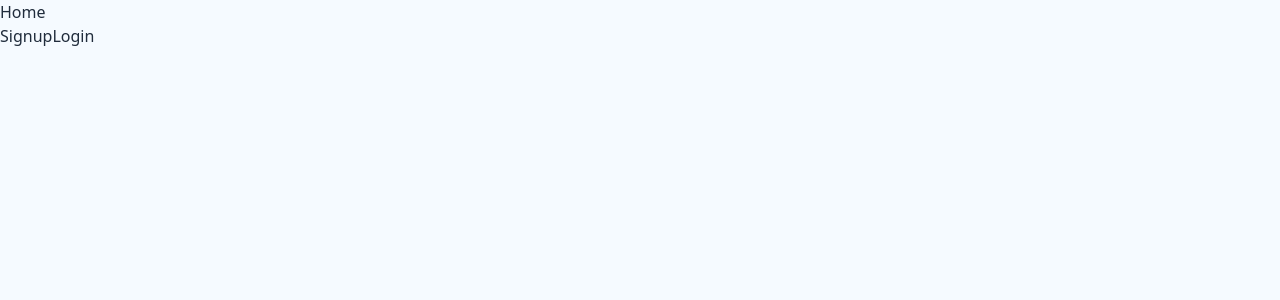
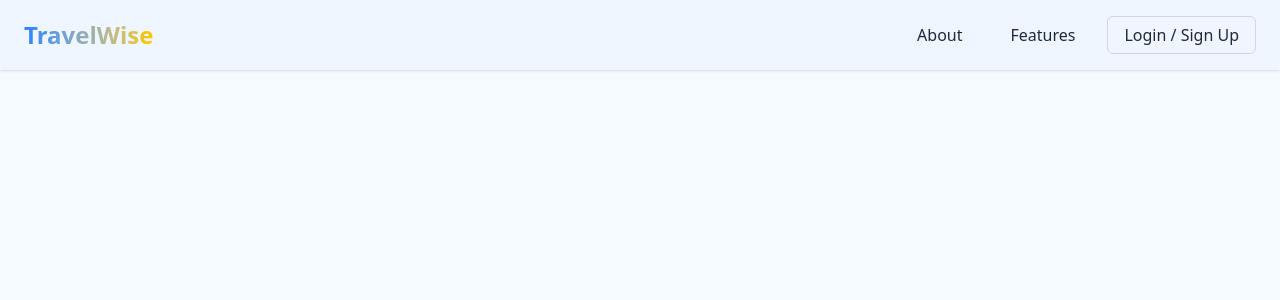
Before and after one commit to ProgramadoresSemPatria/HB02-2025_DISCIPLES-OF-SOHAM-PAREKH, a React (Vite) app in the folder frontend/: page / in a window 1280 px wide. Shown: the top 300 px of the page. Built offline with nearby package versions, Linux system fonts and the light colour scheme; no server answers.

Commit message:
feat: adding mobile mode to header

```diff
--- a/frontend/src/components/Header.tsx
+++ b/frontend/src/components/Header.tsx
@@ -1,35 +1,61 @@
+import { useState } from "react";
 import { Link } from "react-router-dom";
+import { MobileMenu } from "./MobileMenu";
+import { TfiClose, TfiAlignLeft } from "react-icons/tfi";
 
 const Header = () => {
+  const [navOpen, setNavOpen] = useState(false);
+
+  const toggleNav = () => setNavOpen((prev) => !prev);
+  const closeNav = () => setNavOpen(false);
+
   return (
+    <>
       <header className="flex justify-between items-center px-6 py-4 bg-blue-50 shadow-sm">
         <div className="flex items-center space-x-2">
           {/* O bg-clip-text recorta o fundo para q ele fique no formato */}
-        <h1 className="text-transparent bg-clip-text bg-gradient-to-r from-blue-500 to-yellow-400 text-2xl font-bold">
+          <h1
+            className="text-transparent bg-clip-text bg-gradient-to-r from-blue-500 to-yellow-400 text-2xl font-bold"
+            onClick={closeNav}
+          >
             TravelWise
           </h1>
         </div>
-      <nav className="flex items-center space-x-4">
+        <nav className="hidden md:flex items-center space-x-4">
           <Link
             to="/?????"
             className="text-gray-800 font-medium px-4 py-1.5 rounded-md hover:bg-yellow-500 transition ease-in-out"
+            onClick={closeNav}
           >
             About
           </Link>
           <Link
             to="/???"
             className="text-gray-800 font-medium px-4 py-1.5 rounded-md hover:bg-yellow-500 transition ease-in-out"
+            onClick={closeNav}
           >
             Features
           </Link>
           <Link
             to="/authenticate"
             className="border border-gray-300 px-4 py-1.5 rounded-md text-gray-800 hover:bg-yellow-500 transition"
+            onClick={closeNav}
           >
             Login / Sign Up
           </Link>
         </nav>
+
+        <button
+          onClick={toggleNav}
+          className="md:hidden text-gray-800 focus:outline-none"
+          aria-label="Toggle menu"
+        >
+          {navOpen ? <TfiClose size={28} /> : <TfiAlignLeft size={28} />}
+        </button>
       </header>
+
+      <MobileMenu navOpen={navOpen} closeNav={closeNav} />
+    </>
   );
 };
 
--- /dev/null
+++ b/frontend/src/components/MobileMenu.tsx
@@ -0,0 +1,49 @@
+import { Link } from "react-router-dom";
+
+interface MobileMenuProps {
+  navOpen: boolean;
+  closeNav: () => void;
+}
+
+export function MobileMenu({ navOpen, closeNav }: MobileMenuProps) {
+  return (
+    <>
+      {navOpen && (
+        <div
+          onClick={closeNav}
+          className="fixed inset-0 bg-black/50 z-20 transition-opacity duration-300 md:hidden"
+          style={{ opacity: navOpen ? 1 : 0 }}
+        />
+      )}
+      <div
+        className={`fixed top-0 left-0 w-3/5 max-w-xs h-full bg-white shadow-xl z-30 transition-transform duration-300 ease-in-out transform md:hidden ${
+          navOpen ? "translate-x-0" : "-translate-x-full"
+        }`}
+      >
+        <nav className="flex flex-col p-6 mt-20 space-y-6">
+          <Link
+            to="/about"
+            className="text-gray-800 font-medium text-lg"
+            onClick={closeNav}
+          >
+            About
+          </Link>
+          <Link
+            to="/features"
+            className="text-gray-800 font-medium text-lg"
+            onClick={closeNav}
+          >
+            Features
+          </Link>
+          <Link
+            to="/authenticate"
+            className="text-gray-800 font-medium text-lg"
+            onClick={closeNav}
+          >
+            Login / Sign Up
+          </Link>
+        </nav>
+      </div>
+    </>
+  );
+}
--- a/frontend/src/pages/Home.tsx
+++ b/frontend/src/pages/Home.tsx
@@ -1,13 +1,15 @@
+import Header from "@/components/Header";
 import { UserButton } from "@clerk/clerk-react";
-import { Link } from "react-router";
+
+
 
 export function Home() {
 	return (
 		<div>
-			<h1>Home</h1>
-            <UserButton />
-            <Link to="/sign-up">Signup</Link>
-            <Link to="/login">Login</Link>
+			<Header/>
+			<UserButton />
+
+
 		</div>
 	);
 }
```
Lines whose indentation alone changed are shown as unchanged.
